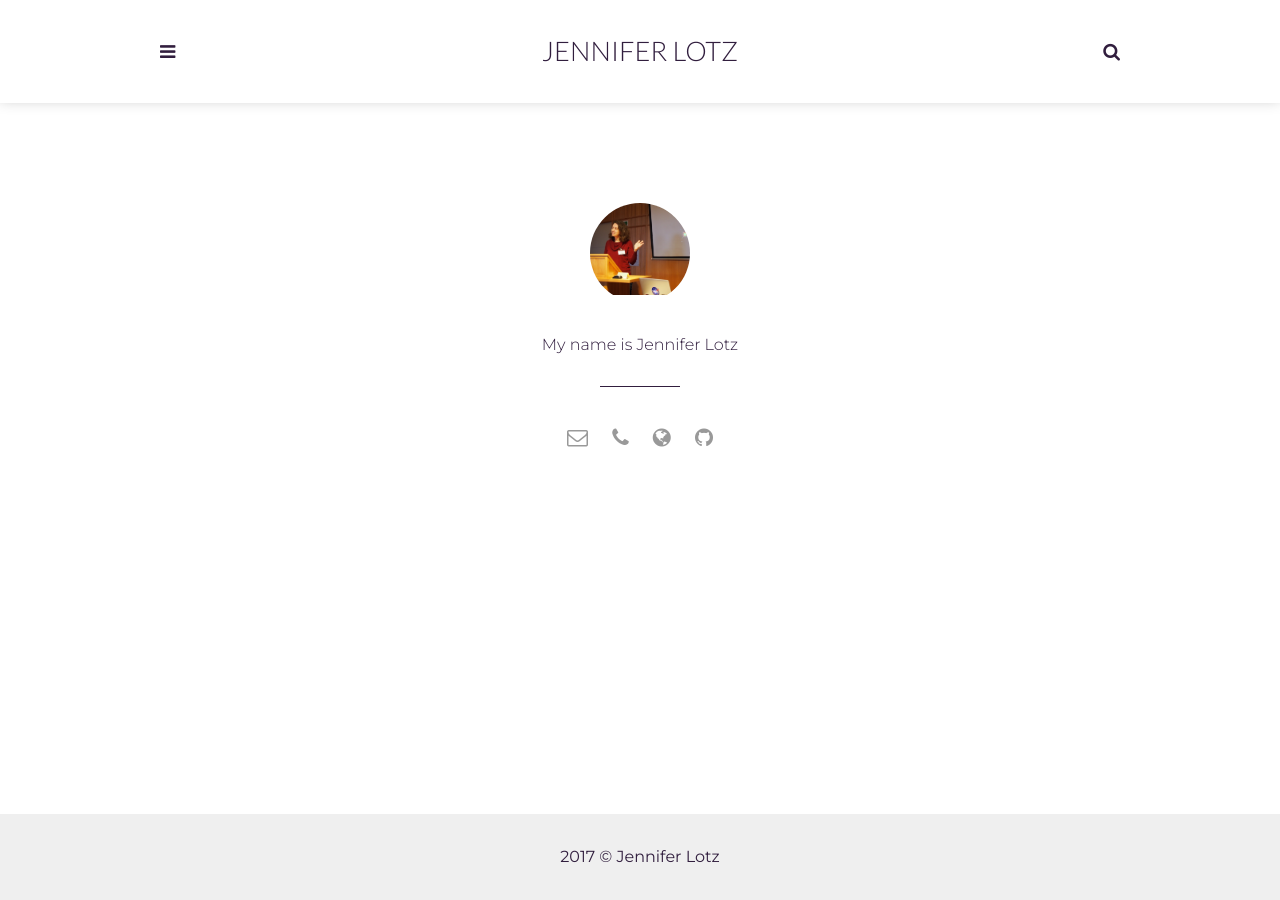
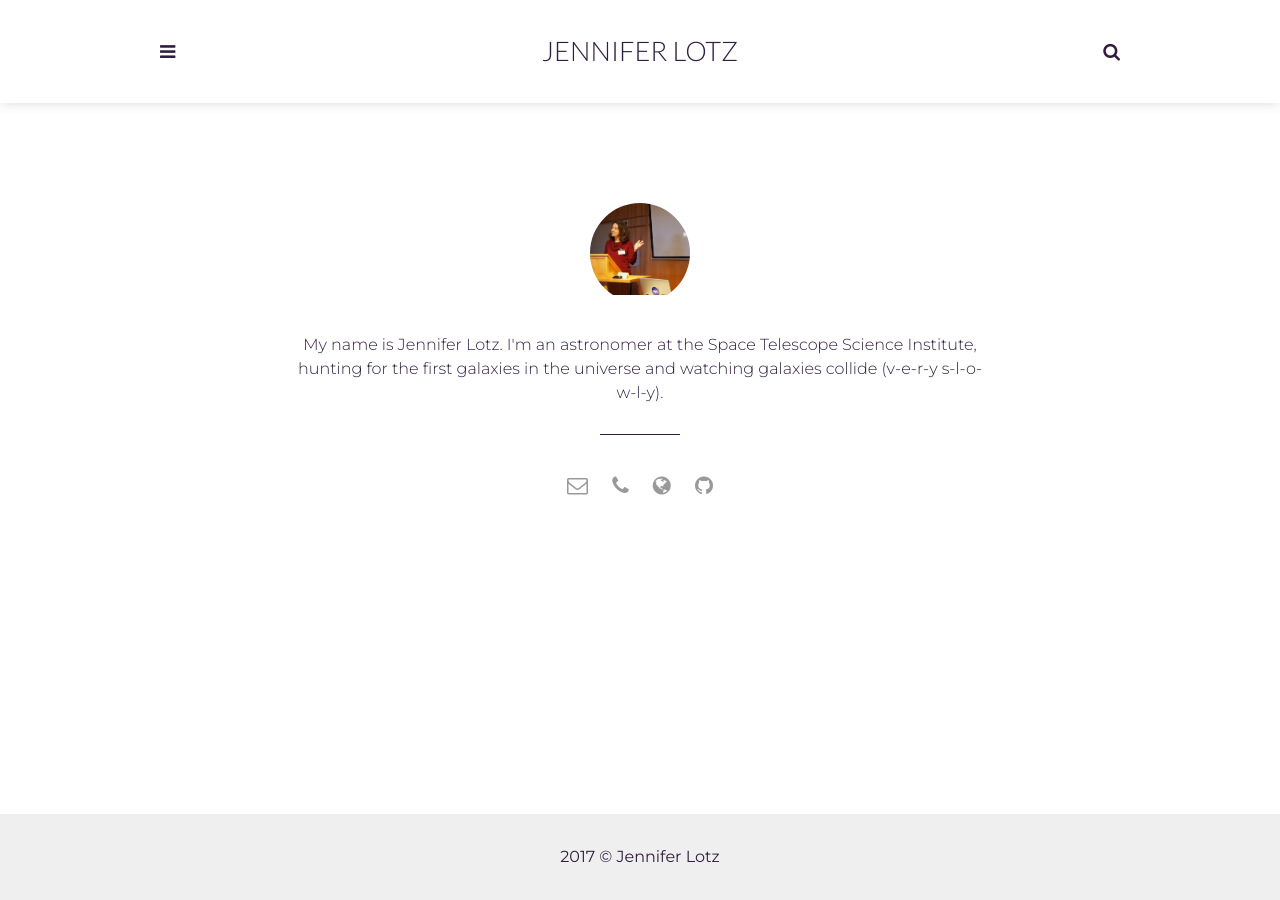
Before and after one commit to jenlotz/jenlotz.github.io, a Jekyll site: the page built from _pages/about.html, in a window 1280 px wide. Built offline with Jekyll 4.4.1, drawn with Linux system fonts in a browser that asks for light colours.

Commit message:
more stuff

```diff
--- a/_config.yml
+++ b/_config.yml
@@ -1,9 +1,7 @@
 title: Jen Lotz's blog
 email: lotz@stsci.edu
 description: > # this means to ignore newlines until "baseurl:"
-  Write an awesome description for your new site here. You can edit this
-  line in _config.yml. It will appear in your document head meta (for
-  Google search results) and in your feed.xml site description.
+ life, the universe, and everything.
 permalink: ':title/'
 baseurl: "" # the subpath of your site, e.g. /blog
 url: "" # the base hostname & protocol for your site, e.g. http://example.com
@@ -11,7 +9,7 @@ url: "" # the base hostname & protocol for your site, e.g. http://example.com
 # Author settings
 author: Jennifer Lotz # add your name
 author-pic: jenlotz.jpg
-about-author: My name is Jennifer Lotz
+about-author: My name is Jennifer Lotz.  I'm an astronomer at the Space Telescope Science Institute, hunting for the first galaxies in the universe and watching galaxies collide (v-e-r-y s-l-o-w-l-y).
 
 # Contact links
 email: lotz@stsci.edu # Add your Email address
```
